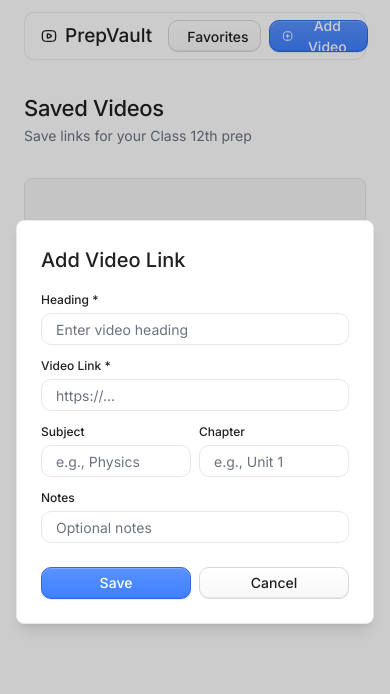
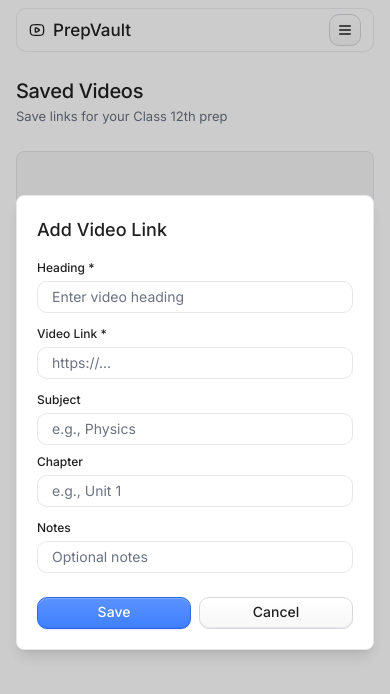
Before and after one commit to gurmeet-tech/savelinks, a Next.js app: page / in a window 390 px wide. Both pictures are taken after a click on the button "Add your first video". Shown: the top 694 px of the page. Built offline with nearby package versions, Linux system fonts and the light colour scheme.

Commit message:
Responsive navbar + cards

```diff
--- a/src/app/page.tsx
+++ b/src/app/page.tsx
@@ -61,35 +61,35 @@ export default function HomePage() {
   return (
     <div className="min-h-screen bg-white">
       <Navbar onAddClick={() => setShowModal(true)} />
-      <main className="pt-24 pb-16 px-6">
+      <main className="pt-20 sm:pt-24 pb-12 sm:pb-16 px-4 sm:px-6">
         <div className="mx-auto max-w-6xl">
-          <div className="mb-8">
-            <h1 className="text-[22px] font-medium leading-[1.15] tracking-[-0.015em] text-on-surface">
+          <div className="mb-6 sm:mb-8">
+            <h1 className="text-[20px] sm:text-[22px] font-medium leading-[1.15] tracking-[-0.015em] text-on-surface">
               Saved Videos
             </h1>
-            <p className="mt-1 text-[14px] text-muted">
+            <p className="mt-1 text-[13px] sm:text-[14px] text-muted">
               Save links for your Class 12th prep
             </p>
           </div>
 
           {videos.length === 0 ? (
-            <Card className="text-center py-12 bg-neutral">
+            <Card className="text-center py-10 sm:py-12 bg-neutral">
               <p className="text-[14px] text-muted">No videos saved yet</p>
               <Button variant="primary" className="mt-4" onClick={() => setShowModal(true)}>
                 Add your first video
               </Button>
             </Card>
           ) : (
-            <div className="grid grid-cols-1 md:grid-cols-2 lg:grid-cols-3 gap-4">
+            <div className="grid grid-cols-1 sm:grid-cols-2 lg:grid-cols-3 gap-3 sm:gap-4">
               {videos.map((video) => (
                 <Card key={video.id} className="flex flex-col gap-3 bg-neutral border-border">
                   <div className="flex items-start justify-between gap-2">
                     <div className="flex-1 min-w-0">
-                      <h3 className="text-[19px] font-medium leading-[1.2] text-on-surface line-clamp-2">
+                      <h3 className="text-[17px] sm:text-[19px] font-medium leading-[1.2] text-on-surface line-clamp-2">
                         {video.title}
                       </h3>
                       {(video.subject || video.chapter) && (
-                        <p className="mt-1 text-[12px] text-muted">
+                        <p className="mt-1 text-[11px] sm:text-[12px] text-muted">
                           {[video.subject, video.chapter].filter(Boolean).join(" • ")}
                         </p>
                       )}
@@ -107,14 +107,14 @@ export default function HomePage() {
                     </button>
                   </div>
                   {video.description && (
-                    <p className="text-[14px] text-muted line-clamp-2">{video.description}</p>
+                    <p className="text-[13px] sm:text-[14px] text-muted line-clamp-2">{video.description}</p>
                   )}
                   <div className="flex items-center gap-2 mt-auto">
                     <a
                       href={video.url}
                       target="_blank"
                       rel="noopener noreferrer"
-                      className="relative overflow-hidden inline-flex items-center gap-1.5 h-8 px-3 rounded-lg text-[14px] font-medium text-on-surface bg-[linear-gradient(180deg,#FFFFFF_0%,#F7F7F8_100%)] border border-[#D6D8DC] shadow-[inset_0_1px_0_rgba(255,255,255,1),inset_0_-1px_0_rgba(229,231,235,0.9),0_1px_1px_rgba(16,24,40,0.01)] hover:bg-[linear-gradient(180deg,#FFFFFF_0%,#F5F6F7_100%)] transition-all duration-150 flex-1 justify-center"
+                      className="relative overflow-hidden inline-flex items-center gap-1.5 h-8 px-3 rounded-lg text-[13px] sm:text-[14px] font-medium text-on-surface bg-[linear-gradient(180deg,#FFFFFF_0%,#F7F7F8_100%)] border border-[#D6D8DC] shadow-[inset_0_1px_0_rgba(255,255,255,1),inset_0_-1px_0_rgba(229,231,235,0.9),0_1px_1px_rgba(16,24,40,0.01)] hover:bg-[linear-gradient(180deg,#FFFFFF_0%,#F5F6F7_100%)] transition-all duration-150 flex-1 justify-center"
                     >
                       <PlayCircleIcon className="h-3.5 w-3.5" />
                       Watch
@@ -136,8 +136,8 @@ export default function HomePage() {
       {showModal && (
         <div className="fixed inset-0 z-50 flex items-center justify-center px-4">
           <div className="absolute inset-0 bg-black/20" onClick={() => setShowModal(false)} />
-          <Card className="relative w-full max-w-md p-6 bg-surface shadow-lg">
-            <h2 className="text-[20px] font-medium mb-4">Add Video Link</h2>
+          <Card className="relative w-full max-w-md p-5 sm:p-6 bg-surface shadow-lg max-h-[90vh] overflow-y-auto">
+            <h2 className="text-[18px] sm:text-[20px] font-medium mb-4">Add Video Link</h2>
             <div className="space-y-3">
               <div>
                 <label className="text-[12px] font-medium text-on-surface mb-1 block">Heading *</label>
@@ -147,7 +147,7 @@ export default function HomePage() {
                 <label className="text-[12px] font-medium text-on-surface mb-1 block">Video Link *</label>
                 <Input value={url} onChange={(e) => setUrl(e.target.value)} placeholder="https://..." />
               </div>
-              <div className="grid grid-cols-2 gap-2">
+              <div className="grid grid-cols-1 sm:grid-cols-2 gap-2">
                 <div>
                   <label className="text-[12px] font-medium text-on-surface mb-1 block">Subject</label>
                   <Input value={subject} onChange={(e) => setSubject(e.target.value)} placeholder="e.g., Physics" />
--- a/src/components/nav/navbar.tsx
+++ b/src/components/nav/navbar.tsx
@@ -2,23 +2,25 @@
 
 import Link from "next/link";
 import { HeartIcon, PlusSquareIcon, YoutubeIcon } from "@/components/icons";
+import { useState } from "react";
+import { Menu, X } from "lucide-react";
 
 interface NavbarProps {
   onAddClick?: () => void;
 }
 
 export function Navbar({ onAddClick }: NavbarProps) {
+  const [open, setOpen] = useState(false);
+
   return (
     <header className="fixed top-0 left-0 right-0 z-50">
-      <div className="mx-auto max-w-6xl px-6">
-        <nav
-          className="mt-3 flex items-center justify-between gap-4 h-12 px-4 rounded-[10px] border border-border/70 bg-[rgba(255,255,255,0.8)] backdrop-blur-xl backdrop-saturate-150 shadow-[0_1px_1px_rgba(0,0,0,0.01)]"
-        >
-          <Link href="/" className="flex items-center gap-2">
-            <YoutubeIcon className="h-4 w-4 text-on-surface" />
-            <span className="text-[19px] font-medium leading-[1.2] text-on-surface">PrepVault</span>
+      <div className="mx-auto max-w-6xl px-4 sm:px-6">
+        <nav className="mt-2 sm:mt-3 flex items-center justify-between gap-4 h-11 sm:h-12 px-3 sm:px-4 rounded-[10px] border border-border/70 bg-[rgba(255,255,255,0.85)] backdrop-blur-xl backdrop-saturate-150 shadow-[0_1px_1px_rgba(0,0,0,0.01)]">
+          <Link href="/" className="flex items-center gap-2 min-w-0">
+            <YoutubeIcon className="h-4 w-4 text-on-surface shrink-0" />
+            <span className="text-[17px] sm:text-[19px] font-medium leading-[1.2] text-on-surface truncate">PrepVault</span>
           </Link>
-          <div className="flex items-center gap-2">
+          <div className="hidden sm:flex items-center gap-2">
             <Link
               href="/favorites"
               className="relative overflow-hidden inline-flex items-center gap-1.5 h-8 px-3 rounded-lg text-[14px] font-medium text-on-surface bg-[linear-gradient(180deg,#FFFFFF_0%,#F7F7F8_100%)] border border-[#D6D8DC] shadow-[inset_0_1px_0_rgba(255,255,255,1),inset_0_-1px_0_rgba(229,231,235,0.9),0_1px_1px_rgba(16,24,40,0.01)] hover:bg-[linear-gradient(180deg,#FFFFFF_0%,#F5F6F7_100%)] transition-all duration-150"
@@ -34,7 +36,35 @@ export function Navbar({ onAddClick }: NavbarProps) {
               Add Video
             </button>
           </div>
+          <button
+            onClick={() => setOpen(!open)}
+            className="sm:hidden relative overflow-hidden inline-flex items-center justify-center h-8 w-8 rounded-lg bg-[linear-gradient(180deg,#FFFFFF_0%,#F7F7F8_100%)] border border-[#D6D8DC] shadow-[inset_0_1px_0_rgba(255,255,255,1)]"
+          >
+            {open ? <X className="h-4 w-4" /> : <Menu className="h-4 w-4" />}
+          </button>
         </nav>
+        {open && (
+          <div className="sm:hidden mt-2 rounded-[10px] border border-border/70 bg-[rgba(255,255,255,0.95)] backdrop-blur-xl p-2 flex flex-col gap-1">
+            <Link
+              href="/favorites"
+              onClick={() => setOpen(false)}
+              className="flex items-center gap-2 px-3 h-9 rounded-lg text-[14px] font-medium text-on-surface hover:bg-neutral/70"
+            >
+              <HeartIcon className="h-3.5 w-3.5" />
+              Favorites
+            </Link>
+            <button
+              onClick={() => {
+                setOpen(false);
+                onAddClick?.();
+              }}
+              className="flex items-center gap-2 px-3 h-9 rounded-lg text-[14px] font-medium text-surface bg-[linear-gradient(180deg,#5A92FF_0%,#3F80FF_100%)] border border-[#2F67E6]"
+            >
+              <PlusSquareIcon className="h-3.5 w-3.5" />
+              Add Video
+            </button>
+          </div>
+        )}
       </div>
     </header>
   );
```
Also changed, not shown: src/app/favorites/page.tsx (+10 -10 lines).
